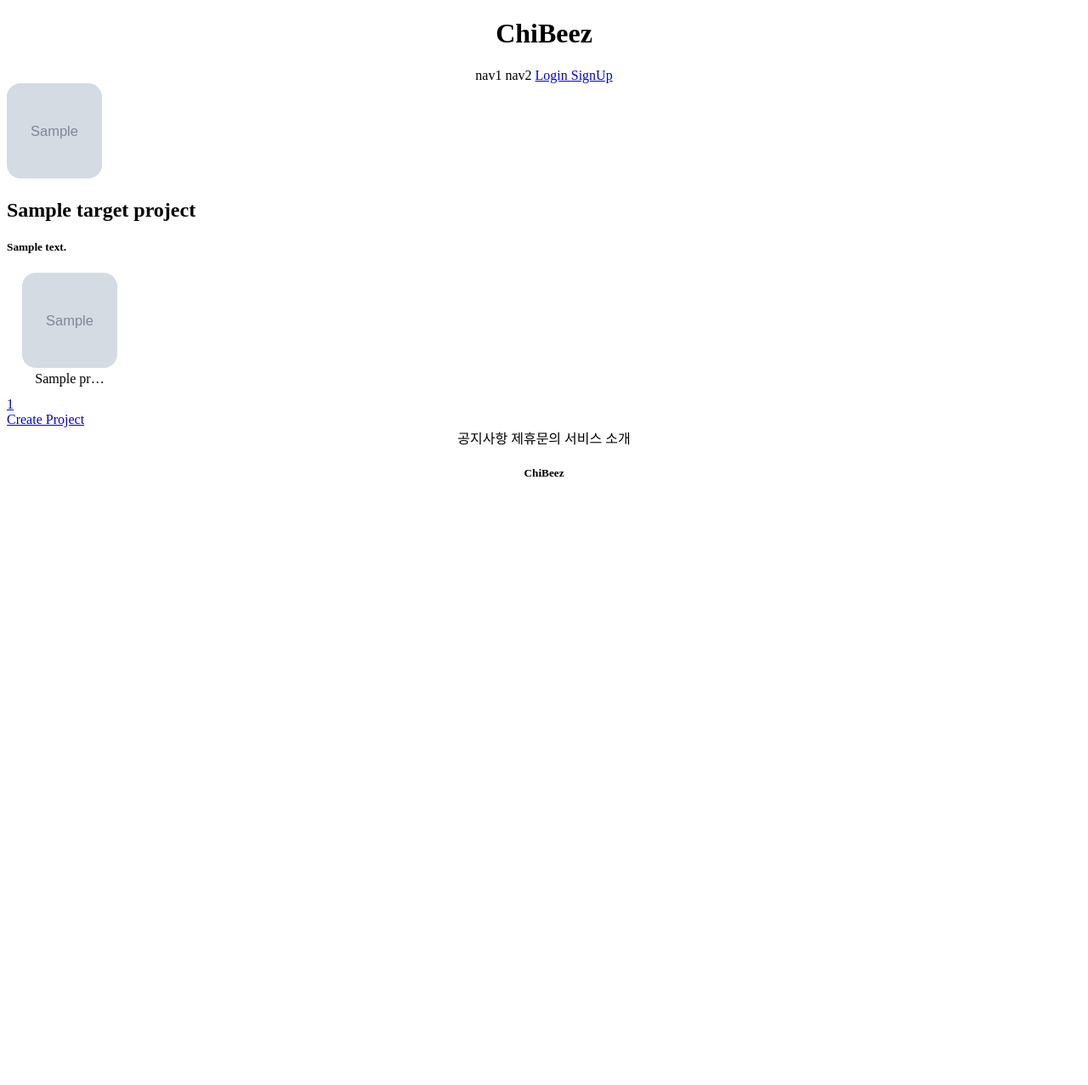
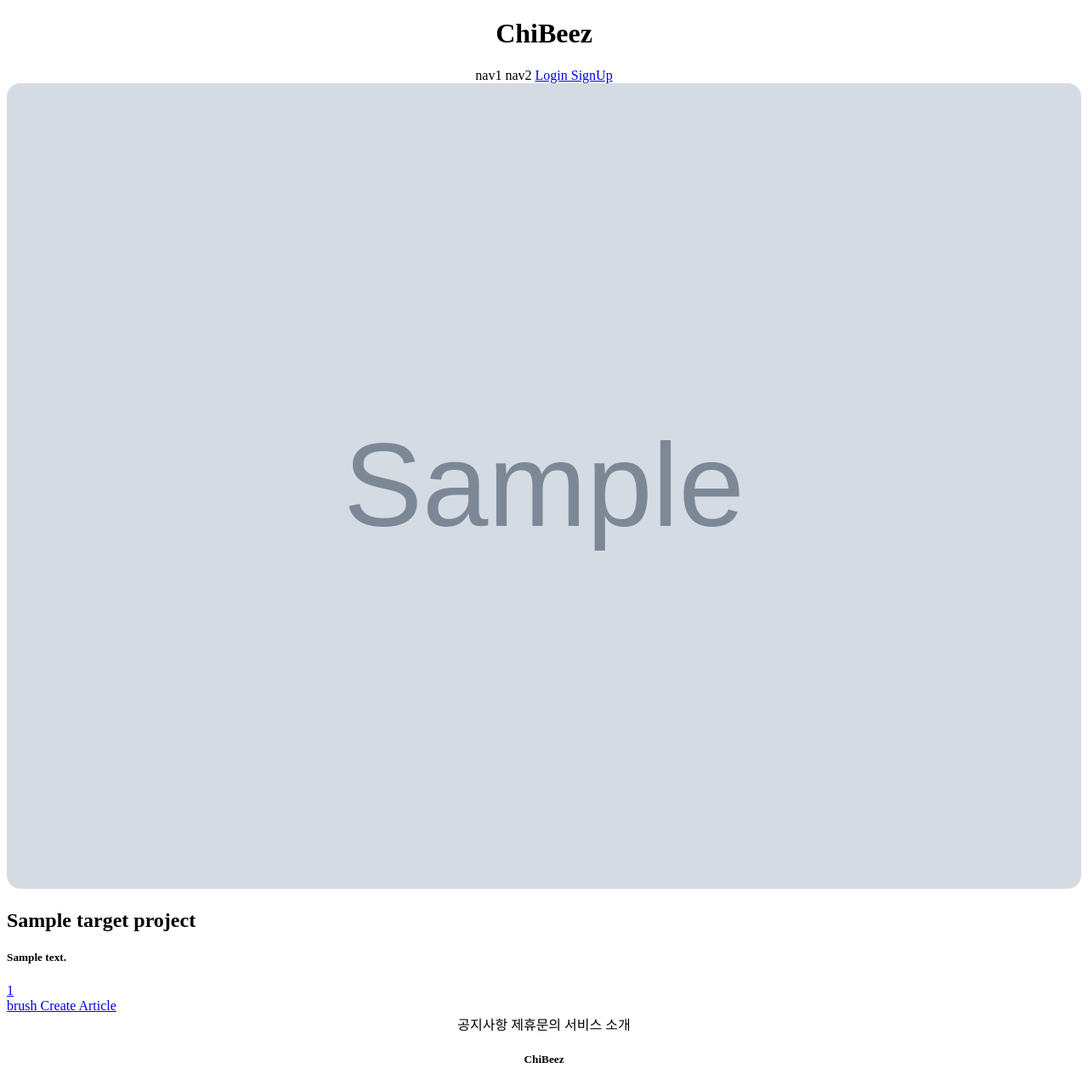
Before and after one commit to SEOJINHWAN/gis_1ban_2, a Django app: template projectapp/templates/projectapp/detail.html in a window 1280 px wide. Shown: the whole page at 85% size. Before the commit the page ends 561 px from the top, so only its background shows below. Run offline with Django 3.2, Linux system fonts and the light colour scheme; the template is opened without the code that fills it: most values are stand-ins (such as "Sample title", 1, 10 or a date in 2020); grey boxes marked "Sample" are stand-in pictures.

Commit message:
8/18 1ban class commit 6

```diff
--- a/projectapp/views.py
+++ b/projectapp/views.py
@@ -20,8 +20,10 @@ class ProjectCreateView(CreateView):
     success_url = reverse_lazy('articleapp:list')
     template_name = 'projectapp/create.html'
 
+    # 게시판 생성에 성공하게 되면 해당 게시판으로 연결
     def get_success_url(self):
         return reverse('projectapp:detail', kwargs={'pk': self.object.pk})
+
 
 class ProjectDetailView(DetailView, MultipleObjectMixin):
     model = Project
@@ -31,11 +33,14 @@ class ProjectDetailView(DetailView, MultipleObjectMixin):
     paginate_by = 20
 
     def get_context_data(self, **kwargs):
+        # project 안에 있는 article만 가져와 article_list에 담기
         article_list = Article.objects.filter(project=self.object)
         return super().get_context_data(object_list=article_list, **kwargs)
 
+
 class ProjectListView(ListView):
     model = Project
+    # 프로젝트의 리스트를 담고 있어야 되기 때문에 다른 클래스와 달리 context_object_name이 'project_list'
     context_object_name = 'project_list'
     template_name = 'projectapp/list.html'
     paginate_by = 20
--- a/templates/snippets/list_fragment.html
+++ b/templates/snippets/list_fragment.html
@@ -5,35 +5,32 @@
             padding: 0;
             margin: 0 auto;
         }
-
         .container div {
+              width: 45%;
+                max-width: 200px;
               display: flex;
               justify-content: center;
               align-items: center;
               {# 1rem = 16px #}
               border-radius: 1rem;
                 flex-direction: column;
-
+                box-shadow: 0 0 1rem darkgray;
         }
 
         div img {
-            width: 7rem;
-            height: 7rem;
-            object-fit: cover;
+            width: 100%;
             border-radius: 1rem;
         }
-
     </style>
         {# my-5는 수직으로 5만큼 마진 여백 #}
     <div class="container my-3">
         {# 게시글을 이미지 기반으로 작성할 공간 #}
-        {% for project in project_list %}
+        {% for article in article_list %}
             <div>
-                <a href="{% url 'projectapp:detail' pk=project.pk %}">
-                    <img src="{{ project.image.url }}" alt="">
+                <a href="{% url 'articleapp:detail' pk=article.pk %}">
+                    <img src="{{ article.image.url }}" alt="">
                 </a>
-                {# | truncatechars는 글자 수 절삭을 의미 #}
-                <span class="NNS_B m-2">{{ project.name | truncatechars:10 }}</span>
+                <span class="NNS_B m-2">{{ article.title }}</span>
             </div>
         {% endfor %}
     </div>
@@ -44,8 +41,12 @@
     {% include 'snippets/pagination.html' %}
 
     <div class="text-center my-5">
-        <a href="{% url 'projectapp:create' %}"
+        <a href="{% url 'articleapp:create' %}"
+           class="btn btn-dark rounded-pill material-icons">
+            brush
+        </a>
+        <a href="{% url 'articleapp:create' %}"
            class="btn btn-outline-dark rounded-pill px-5">
-           Create Project
+           Create Article
         </a>
     </div>
```
Also changed, not shown: articleapp/models.py (+13 -6 lines).
